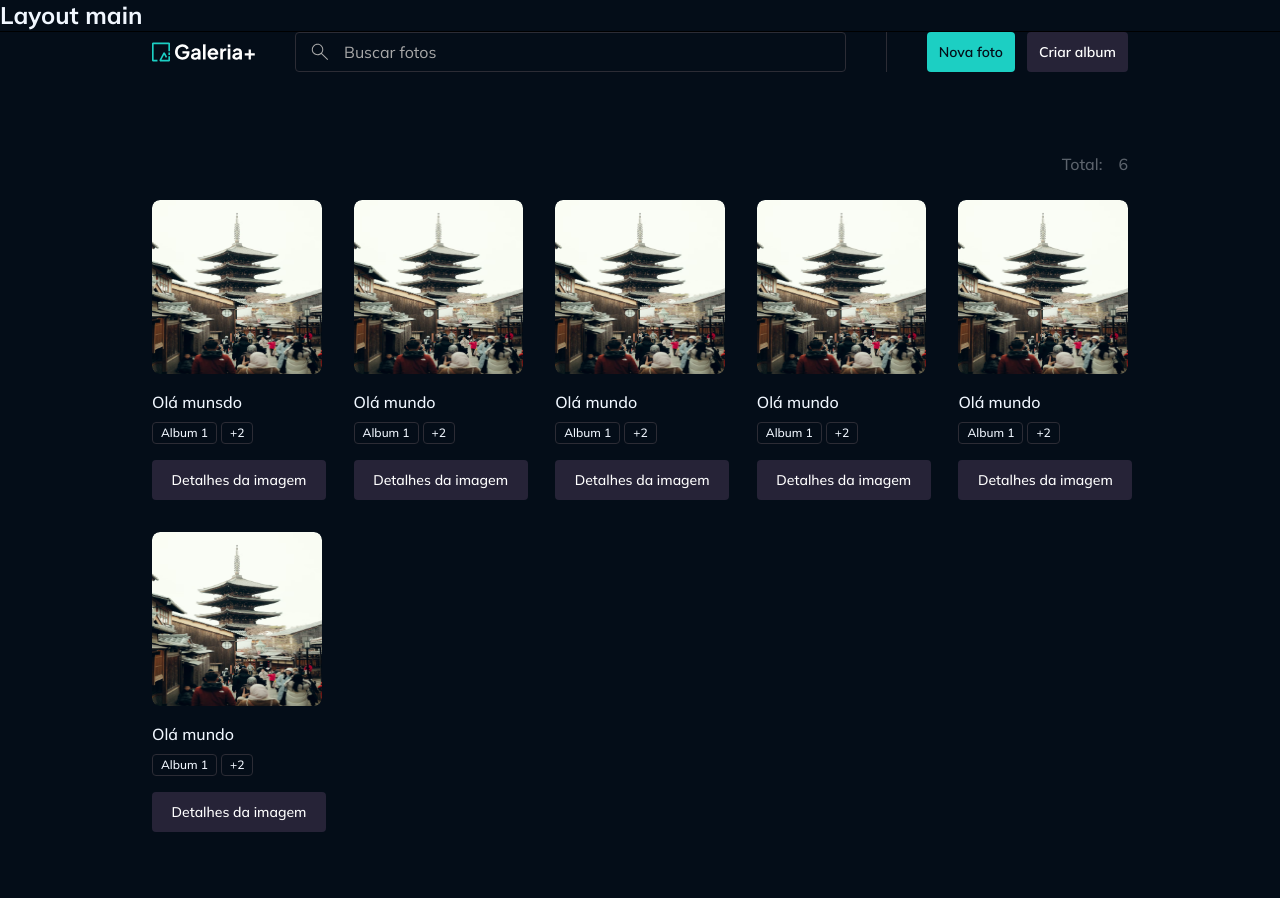
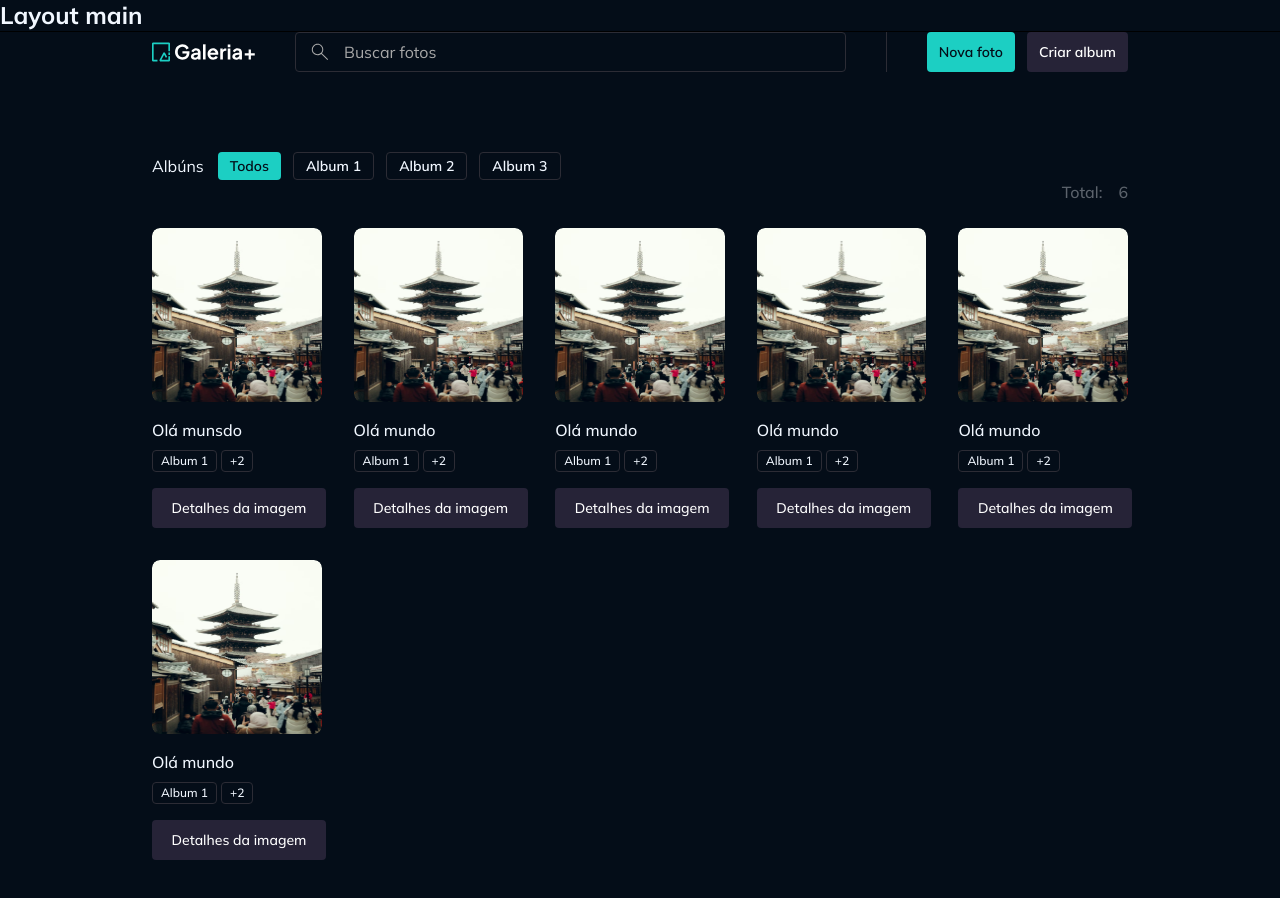
Before and after one commit to juniorbonini/gallery-plus, a React (Vite) app: page / in a window 1280 px wide. Shown: the top 898 px of the page. Built offline with nearby package versions, Linux system fonts and the light colour scheme.

Commit message:
style: Component de filtro de albuns criado.

```diff
--- /dev/null
+++ b/src/components/Album/index.tsx
@@ -0,0 +1,41 @@
+import cx from "classnames";
+import type { AlbumFilter } from "@/models/album";
+import Text from "../Text";
+import Button from "../Button";
+import Skeleton from "../Skeleton";
+
+export default function Album({
+  albums,
+  loading,
+  className,
+  ...props
+}: AlbumFilter) {
+  return (
+    <div className={cx("flex items-center gap-3.5 overflow-x-auto")} {...props}>
+      <Text variant="heading-small">Albúns</Text>
+      <div className="flex gap-3">
+        {!loading ? (
+          <>
+            <Button size="sm" className="cursor-pointer" variant="primary">
+              Todos
+            </Button>
+            {albums.map((album) => (
+              <Button
+                key={album.id}
+                size="sm"
+                className="cursor-pointer"
+                variant="ghost"
+              >
+                {album.title}
+              </Button>
+            ))}
+          </>
+        ) : (
+          Array.from({ length: 5 }).map((_, index) => (
+            <Skeleton className="w-28 h-7" key={`loading-album-${index}`} />
+          ))
+        )}
+      </div>
+    </div>
+  );
+}
--- a/src/pages/Home/index.tsx
+++ b/src/pages/Home/index.tsx
@@ -1,72 +1,81 @@
+import Album from "@/components/Album";
 import Container from "@/components/Container";
 import List from "@/components/List";
 
 export default function Home() {
   return (
-     <Container>
-        <List photos={[
+    <Container>
+      <Album
+        albums={[
+          { id: "1", title: "Album 1" },
+          { id: "2", title: "Album 2" },
+          { id: "3", title: "Album 3" },
+        ]}
+      />
+      <List
+        photos={[
           {
-            id: '1',
+            id: "1",
             title: "Olá munsdo",
             imageId: "portrait-tower.png",
             albums: [
-              {id: "1", title: "Album 1"},
-              {id: "2", title: "Album 2"},
-              {id: "3", title: "Album 3"}
-            ]
+              { id: "1", title: "Album 1" },
+              { id: "2", title: "Album 2" },
+              { id: "3", title: "Album 3" },
+            ],
           },
           {
-            id: '2',
+            id: "2",
             title: "Olá mundo",
             imageId: "portrait-tower.png",
             albums: [
-              {id: "1", title: "Album 1"},
-              {id: "2", title: "Album 2"},
-              {id: "3", title: "Album 3"}
-            ]
+              { id: "1", title: "Album 1" },
+              { id: "2", title: "Album 2" },
+              { id: "3", title: "Album 3" },
+            ],
           },
           {
-            id: '3',
+            id: "3",
             title: "Olá mundo",
             imageId: "portrait-tower.png",
             albums: [
-              {id: "1", title: "Album 1"},
-              {id: "2", title: "Album 2"},
-              {id: "3", title: "Album 3"}
-            ]
+              { id: "1", title: "Album 1" },
+              { id: "2", title: "Album 2" },
+              { id: "3", title: "Album 3" },
+            ],
           },
           {
-            id: '4',
+            id: "4",
             title: "Olá mundo",
             imageId: "portrait-tower.png",
             albums: [
-              {id: "1", title: "Album 1"},
-              {id: "2", title: "Album 2"},
-              {id: "3", title: "Album 3"}
-            ]
+              { id: "1", title: "Album 1" },
+              { id: "2", title: "Album 2" },
+              { id: "3", title: "Album 3" },
+            ],
           },
           {
-            id: '4',
+            id: "4",
             title: "Olá mundo",
             imageId: "portrait-tower.png",
             albums: [
-              {id: "1", title: "Album 1"},
-              {id: "2", title: "Album 2"},
-              {id: "3", title: "Album 3"}
-            ]
+              { id: "1", title: "Album 1" },
+              { id: "2", title: "Album 2" },
+              { id: "3", title: "Album 3" },
+            ],
           },
           {
-            id: '4',
+            id: "4",
             title: "Olá mundo",
             imageId: "portrait-tower.png",
             albums: [
-              {id: "1", title: "Album 1"},
-              {id: "2", title: "Album 2"},
-              {id: "3", title: "Album 3"}
-            ]
+              { id: "1", title: "Album 1" },
+              { id: "2", title: "Album 2" },
+              { id: "3", title: "Album 3" },
+            ],
           },
-
-        ]} />
+        ]}
+      />
     </Container>
   );
 }
```
Also changed, not shown: src/models/album.ts (+7 -0 lines).
